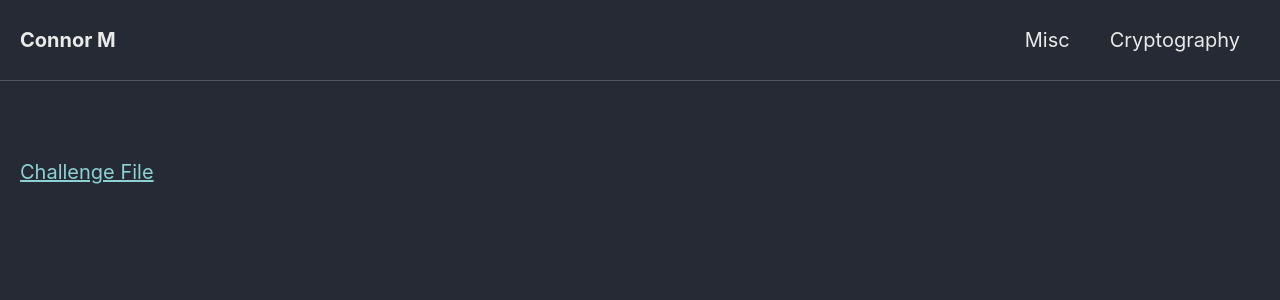
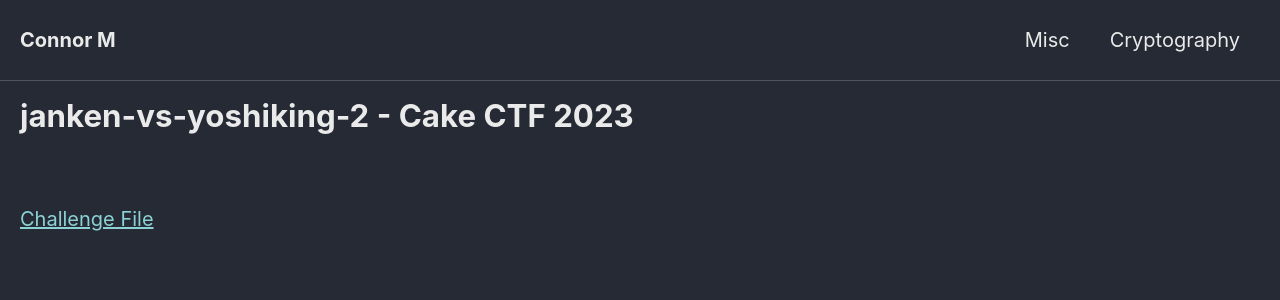
Before and after one commit to Connor-McCartney/Connor-McCartney.github.io, a Jekyll site: the page built from _pages/cryptography/diffie-hellman/janken-vs-yoshiking-2-Cake-CTF-2023.md, in a window 1280 px wide. Shown: the top 300 px of the page. Built offline with Jekyll 4.4.1, drawn with Linux system fonts in a browser that asks for light colours; cached includes are drawn as plain includes.

Commit message:
Update janken-vs-yoshiking-2-Cake-CTF-2023.md

```diff
--- a/_pages/cryptography/diffie-hellman/janken-vs-yoshiking-2-Cake-CTF-2023.md
+++ b/_pages/cryptography/diffie-hellman/janken-vs-yoshiking-2-Cake-CTF-2023.md
@@ -1,6 +1,6 @@
 ---
-permalink: /cryptography
-title:
+permalink: /cryptography/janken-vs-yoshiking-2-CakeCTF-2023
+title: janken-vs-yoshiking-2 - Cake CTF 2023
 ---
 
 <br>
```
